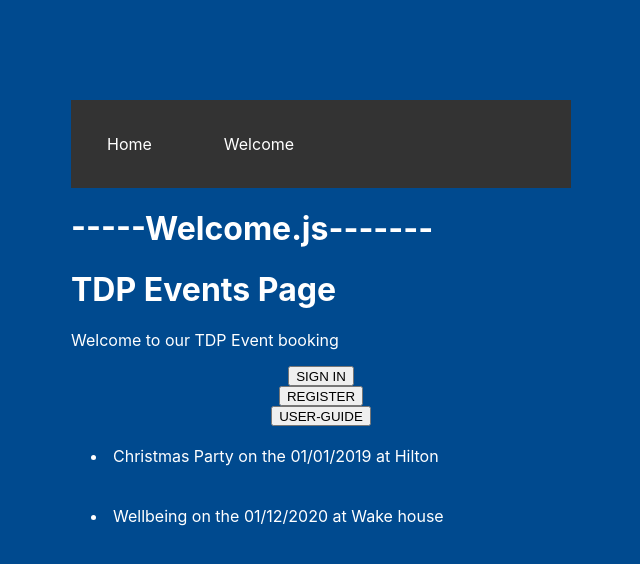
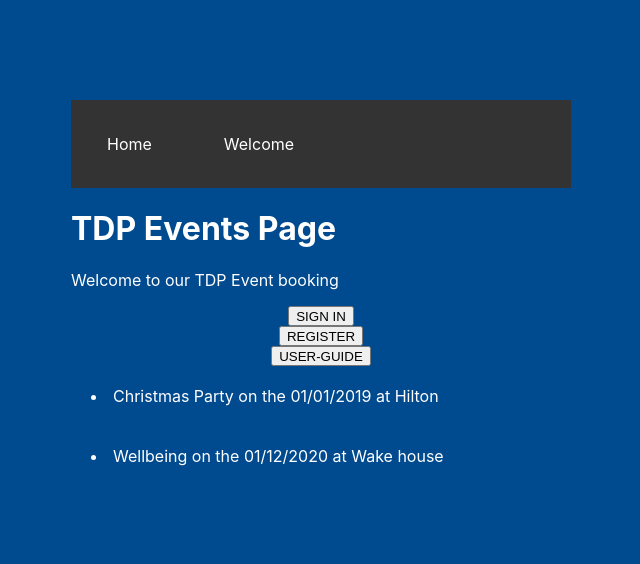
Before and after one commit to paramount197/TestDeploy, a React (Create React App) app: page /welcome in a window 1280 px wide. Shown: the top 564 px of the page, without its empty margins (319-959 px from the left). Built offline with nearby package versions, Linux system fonts and the light colour scheme.

Commit message:
Removed Welcome.js, App.js and Tabbed ourouting

```diff
--- a/src/App.js
+++ b/src/App.js
@@ -8,7 +8,6 @@ function App() {
 
   return (
     <>
-    <h1>------App.js-----</h1>
       <Button name={getdate}/>
      </>
   );
--- a/src/index.js
+++ b/src/index.js
@@ -20,9 +20,9 @@ const routing = (
             </ul>
         </div>
         <Switch>
-        <Route exact path="/" component={App} />
-        <Route path="/welcome" component={Welcome} />
-        <Route component={NotFound} />
+            <Route exact path="/" component={App} />
+            <Route path="/welcome" component={Welcome} />
+            <Route component={NotFound} />
         </Switch>
     </Router>
     );
--- a/src/pages/Welcome.js
+++ b/src/pages/Welcome.js
@@ -36,7 +36,6 @@ var cohortToggle = "Sept 2019";
 function Welcome() {
   return (
     <>
-    <h1>-----Welcome.js-------</h1>
       <Header header="TDP Events Page"/>
       <Intro />
       <div className="buttonDiv">
```
